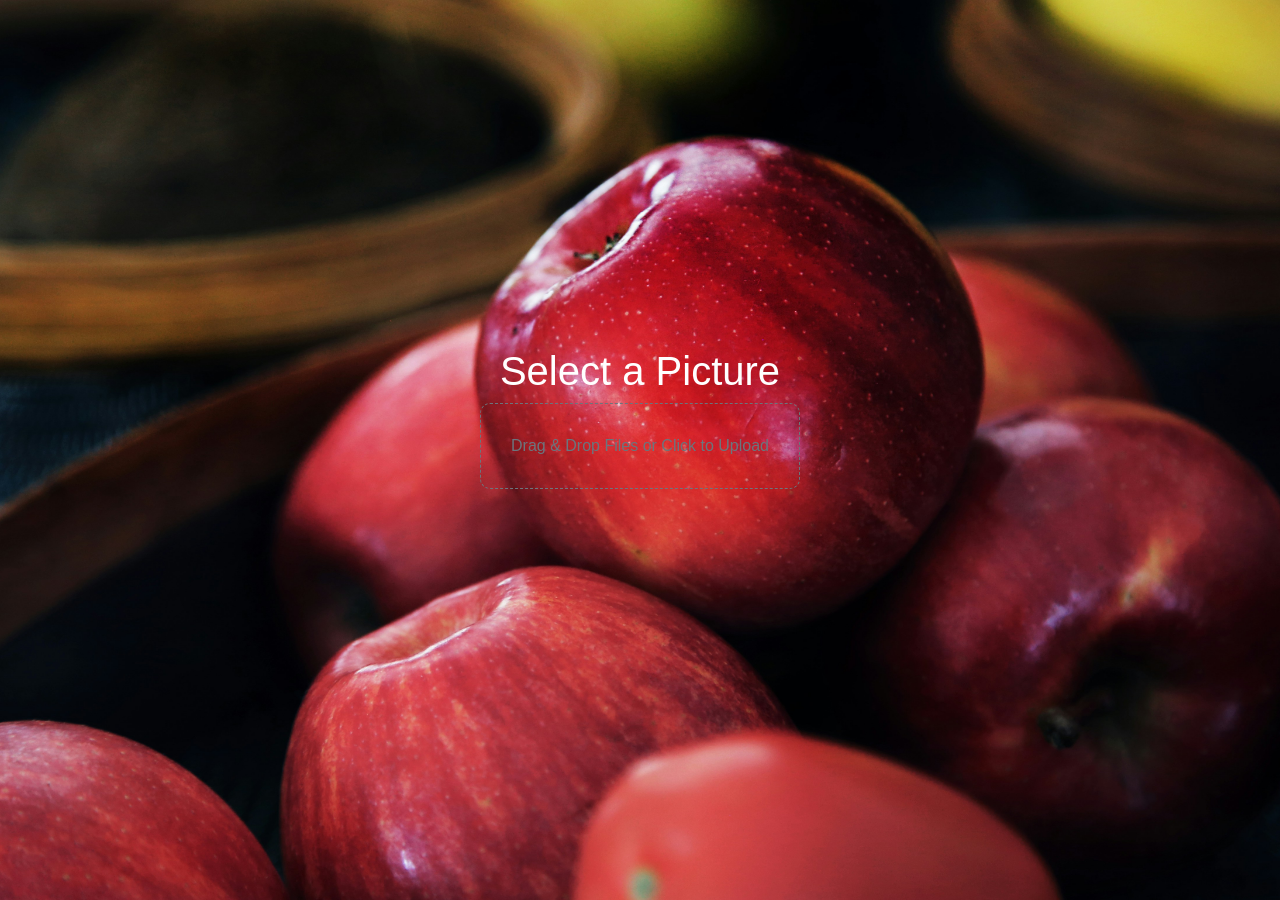
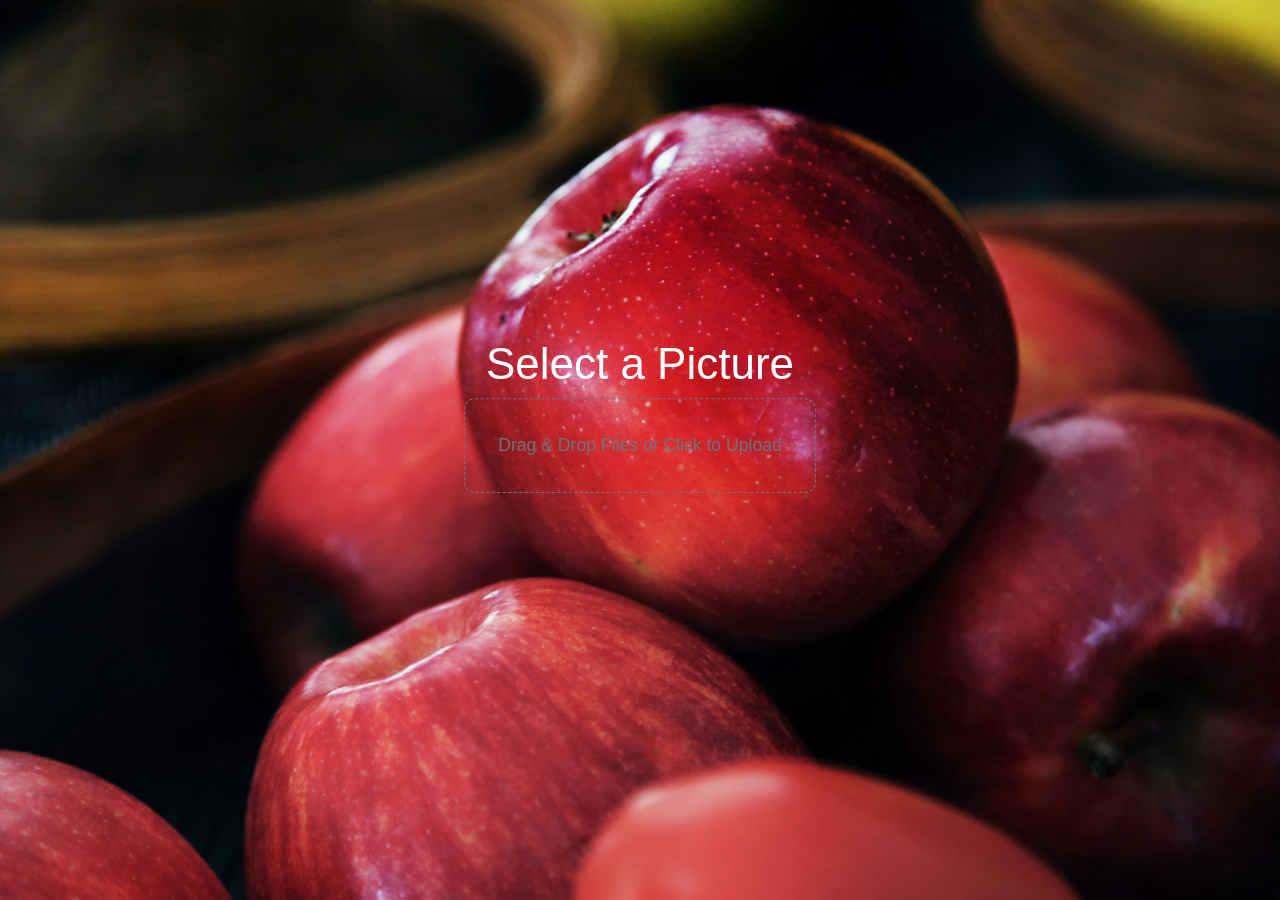
Before and after one commit to GeniusTakoyaki/redfruitwebsite, a Django app: page /ai-folder/ in a window 1280 px wide. Run offline with Django 5.2, Linux system fonts and the light colour scheme.

Commit message:
nav-bar links ui update and ai-page transition

```diff
--- a/redfruit/static/redfruit/css/ai_page.css
+++ b/redfruit/static/redfruit/css/ai_page.css
@@ -13,6 +13,8 @@ body {
     display: flex; /* Use flexbox to center content */
     justify-content: center; /* Centers horizontally */
     align-items: center; /* Centers vertically */
+    transform: scale(1);
+    transition: transform 1s ease-out 1s;
 
     overflow: hidden;
     position: fixed;
@@ -39,6 +41,10 @@ body {
     /*backdrop-filter: blur(20px);  More intense blur
     -webkit-backdrop-filter: blur(20px); For compatibility */
     /* border: 1px solid rgba(255, 255, 255, 0.1); Very subtle border */
+
+    transform: scale(0.8);
+    opacity: 0;
+    transition: transform 1s ease-out 1.5s, opacity 1s ease-out 1.75s;
 }
 
 
@@ -299,3 +305,47 @@ body {
     backdrop-filter: blur(20px);
     background: rgba(255, 255, 255, 0.1);
 }
+
+
+body::before{
+    content: '';
+
+
+    position: fixed;
+    z-index: 999;
+    top: 0;
+    left: 0;
+    height: 100%;
+    width: 100%;
+    background: #fed0bb;
+    opacity: 1;
+    transition: opacity 1s ease-in 1s;
+}
+
+body.animated::before {
+  animation: fadeOutOverlay 1s ease-in forwards;
+}
+
+@keyframes fadeOutOverlay {
+  0% {
+    opacity: 1;
+    visibility: visible;
+  }
+  99% {
+    opacity: 0.01;
+    visibility: visible;
+  }
+  100% {
+    opacity: 0;
+    visibility: hidden;
+  }
+}
+
+body.transition {
+    transform: scale(1.1);
+}
+
+.upload-container.animated {
+    transform: scale(1);
+    opacity: 1;
+}
--- a/redfruit/static/redfruit/css/discover.css
+++ b/redfruit/static/redfruit/css/discover.css
@@ -931,3 +931,9 @@ body {
     }
 
 }
+
+
+
+#mainNav .navbar-toggler {
+  color: #fed0bb !important;
+}
--- a/redfruit/static/redfruit/js/ai_page_script.js
+++ b/redfruit/static/redfruit/js/ai_page_script.js
@@ -1,3 +1,14 @@
+
+window.addEventListener('load', () => {
+    upload_container = document.querySelector('.upload-container');
+    document.body.classList.add('animated');
+    document.body.classList.add('transition');
+    upload_container.classList.add('animated');
+
+
+
+});
+
 
 const fileDropZone = document.getElementById("fileDropZone");
 const fileInput = document.getElementById("fileInput");
```
Also changed, not shown: redfruit/static/redfruit/css/styles.css.
